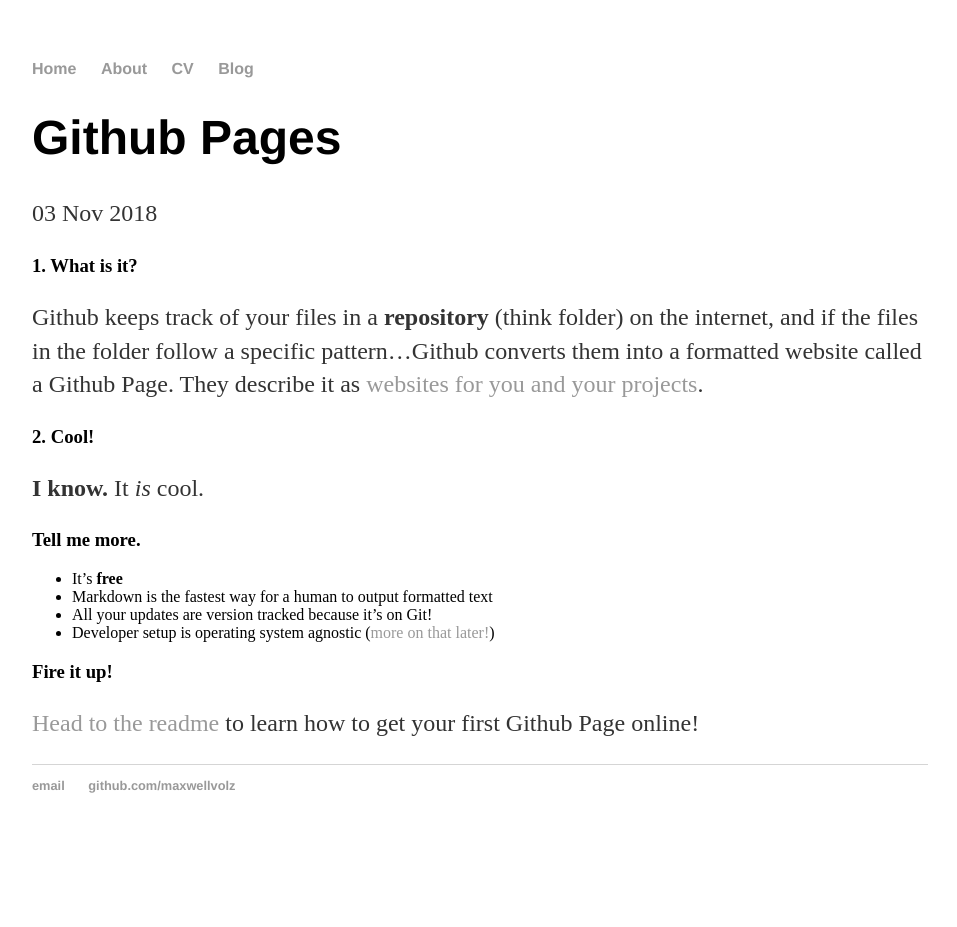
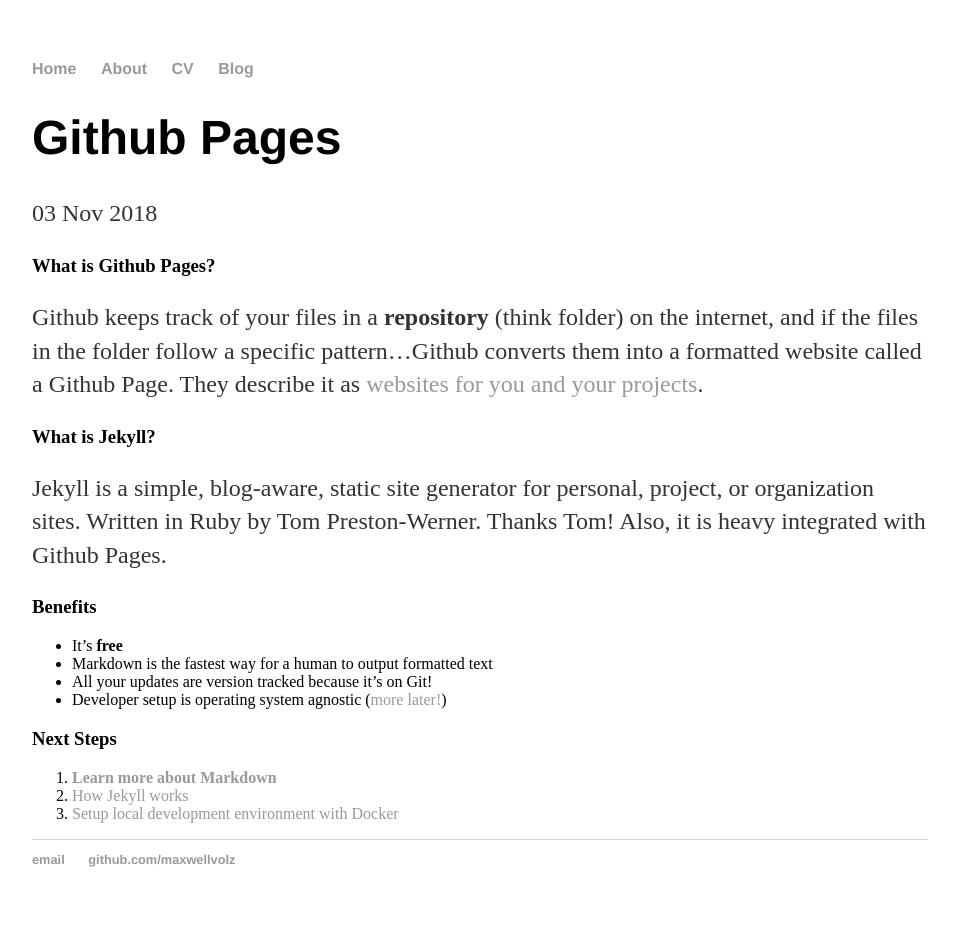
Before and after one commit to MaxwellVolz/maxwellvolz.github.io.old, a Jekyll site: the page built from _posts/2018-11-03-github-pages.md, in a window 1280 px wide. Shown: the whole page, without its empty margins (160-1117 px from the left). Built offline with Jekyll 4.4.1, drawn with Linux system fonts in a browser that asks for light colours; before the commit the page ends 900 px from its top, so only the background shows below that.

Commit message:
Update 2018-11-03-github-pages.md

```diff
--- a/_posts/2018-11-03-github-pages.md
+++ b/_posts/2018-11-03-github-pages.md
@@ -3,22 +3,24 @@
 title: Github Pages
 ---
 
-### 1. What is it?
+<!-- Already know? [Shortcut to the code](/2018/11/06/local-jekyll-with-docker). -->
+
+### What is Github Pages?
 
 Github keeps track of your files in a **repository** (think folder) on the internet, and if the files in the folder follow a specific pattern...Github converts them into a formatted website called a Github Page. They describe it as [websites for you and your projects](https://pages.github.com/).
 
-### 2. Cool!
+### What is Jekyll?
 
-**I know.** It *is* cool.
+Jekyll is a simple, blog-aware, static site generator for personal, project, or organization sites. Written in Ruby by Tom Preston-Werner. Thanks Tom! Also, it is heavy integrated with Github Pages.
 
-
-### Tell me more.
-
+### Benefits
 * It's **free**
 * Markdown is the fastest way for a human to output formatted text
 * All your updates are version tracked because it's on Git!
-* Developer setup is operating system agnostic ([more on that later!](/2018/11/04/local-jekyll-with-docker))
+* Developer setup is operating system agnostic ([more later!](/2018/11/06/local-jekyll-with-docker))
 
-### Fire it up!
 
-[Head to the readme](/2018/11/04/github-pages-with-jekyll) to learn how to get your first Github Page online!
+### Next Steps
+1. **[Learn more about Markdown](/2018/11/04/markdown)**
+2. [How Jekyll works](/2018/11/05/how-jekyll-works)
+3. [Setup local development environment with Docker](/2018/11/06/local-jekyll-with-docker)
```
